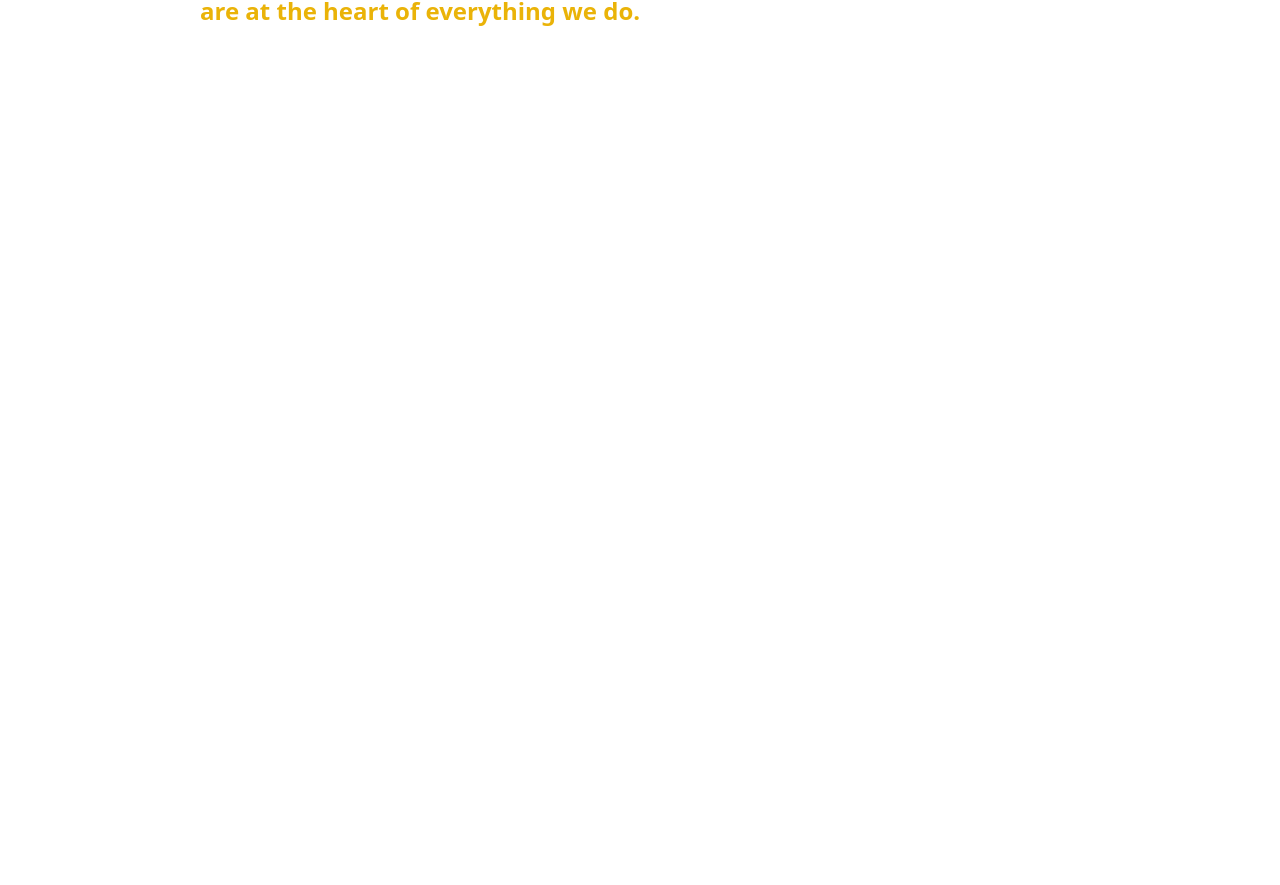
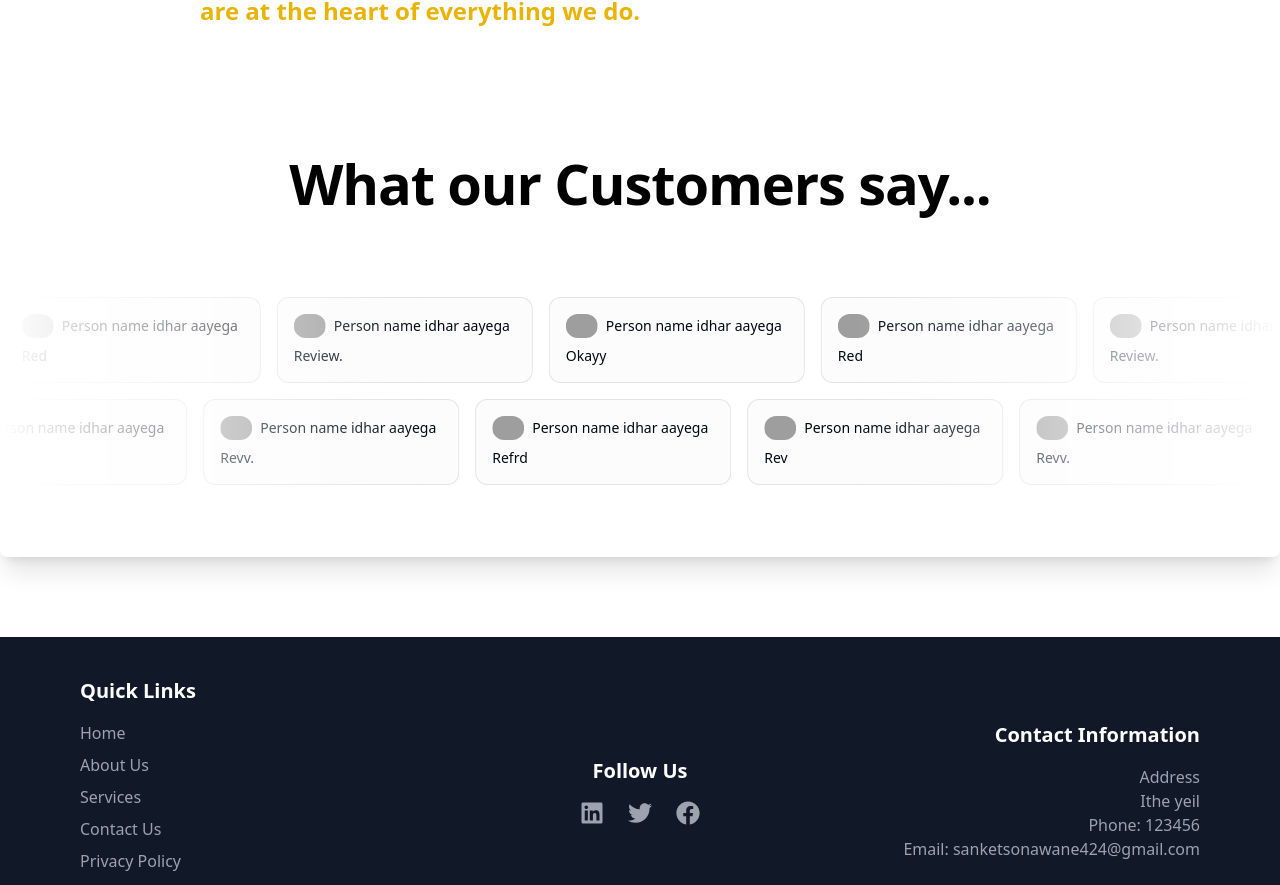
Before and after one commit to SanketSonawane11/wealthyfinancial, a Next.js app: page / in a window 1280 px wide. Shown: the part 1907-2792 px from the top of the page. Before the commit the page ends 1968 px from the top, so only its background shows below. Built offline with nearby package versions, Linux system fonts and the light colour scheme; grey boxes are pictures that could not be loaded.

Commit message:
Added Reviews and Footer

```diff
--- /dev/null
+++ b/src/app/Components/Footer.tsx
@@ -0,0 +1,133 @@
+import { FaLinkedin, FaTwitter, FaFacebook } from "react-icons/fa";
+
+const Footer = () => {
+  return (
+    <footer className="bg-gray-900 w-full text-white py-10">
+      <div className="container mx-auto px-6 lg:px-20">
+        <div className="flex flex-wrap justify-between items-center mb-6">
+          {/* Quick Links */}
+          <div className="w-full md:w-1/2 lg:w-1/3 mb-6 md:mb-0">
+            <h2 className="text-xl font-semibold text-eab308 mb-4">
+              Quick Links
+            </h2>
+            <ul className="space-y-2 text-gray-400">
+              <li>
+                <a href="/" className="hover:text-blue-500 transition-colors">
+                  Home
+                </a>
+              </li>
+              <li>
+                <a
+                  href="/about"
+                  className="hover:text-blue-500 transition-colors"
+                >
+                  About Us
+                </a>
+              </li>
+              <li>
+                <a
+                  href="/services"
+                  className="hover:text-blue-500 transition-colors"
+                >
+                  Services
+                </a>
+              </li>
+              <li>
+                <a
+                  href="/contact"
+                  className="hover:text-blue-500 transition-colors"
+                >
+                  Contact Us
+                </a>
+              </li>
+              <li>
+                <a
+                  href="/privacy-policy"
+                  className="hover:text-blue-500 transition-colors"
+                >
+                  Privacy Policy
+                </a>
+              </li>
+              <li>
+                <a
+                  href="/terms"
+                  className="hover:text-blue-500 transition-colors"
+                >
+                  Terms & Conditions
+                </a>
+              </li>
+            </ul>
+          </div>
+
+          {/* Social Media Links */}
+          <div className="w-full md:w-1/2 lg:w-1/3 mb-6 md:mb-0 text-center">
+            <h2 className="text-xl font-semibold text-eab308 mb-4">
+              Follow Us
+            </h2>
+            <div className="flex justify-center space-x-6">
+              <a
+                href="https://www.linkedin.com"
+                aria-label="LinkedIn"
+                className="text-gray-400 hover:text-blue-500"
+              >
+                <FaLinkedin size={24} />
+              </a>
+              <a
+                href="https://www.twitter.com"
+                aria-label="Twitter"
+                className="text-gray-400 hover:text-blue-500"
+              >
+                <FaTwitter size={24} />
+              </a>
+              <a
+                href="https://www.facebook.com"
+                aria-label="Facebook"
+                className="text-gray-400 hover:text-blue-500"
+              >
+                <FaFacebook size={24} />
+              </a>
+            </div>
+          </div>
+
+          {/* Contact Information */}
+          <div className="w-full lg:w-1/3 text-right">
+            <h2 className="text-xl font-semibold text-eab308 mb-4">
+              Contact Information
+            </h2>
+            <address className="not-italic text-gray-400">
+              Address
+              <br />
+              Ithe yeil
+              <br />
+              Phone:{" "}
+              <a
+                href="tel:+11234567890"
+                className="hover:text-blue-500 transition-colors"
+              >
+                123456
+              </a>
+              <br />
+              Email:{" "}
+              <a
+                href="mailto:info@fin-growth.com"
+                className="hover:text-blue-500 transition-colors"
+              >
+                sanketsonawane424@gmail.com
+              </a>
+            </address>
+          </div>
+        </div>
+
+        {/* Footer Bottom */}
+        <div className="border-t border-gray-700 pt-6 text-center text-gray-400">
+          <p>
+            &copy; {new Date().getFullYear()} Wealthy Financial Services. All
+            rights reserved.
+          </p>
+        </div>
+      </div>
+    </footer>
+  );
+};
+
+export default Footer;
--- /dev/null
+++ b/src/app/Components/Reviews.tsx
@@ -0,0 +1,101 @@
+import { cn } from "@/lib/utils";
+import Marquee from "./ui/Scrolling-Cards";
+import { Heading } from "./BlurHeading";
+
+const reviews = [
+  {
+    name: "Person name idhar aayega",
+    username: "@jack",
+    body: "Okayy",
+    img: "https://avatar.vercel.sh/jack",
+  },
+  {
+    name: "Person name idhar aayega",
+    username: "@jill",
+    body: "Red",
+    img: "https://avatar.vercel.sh/jill",
+  },
+  {
+    name: "Person name idhar aayega",
+    username: "@john",
+    body: "Review.",
+    img: "https://avatar.vercel.sh/john",
+  },
+  {
+    name: "Person name idhar aayega",
+    username: "@jane",
+    body: "Rev",
+    img: "https://avatar.vercel.sh/jane",
+  },
+  {
+    name: "Person name idhar aayega",
+    username: "@jenny",
+    body: "Revv.",
+    img: "https://avatar.vercel.sh/jenny",
+  },
+  {
+    name: "Person name idhar aayega",
+    username: "@james",
+    body: "Refrd",
+    img: "https://avatar.vercel.sh/james",
+  },
+];
+
+const firstRow = reviews.slice(0, reviews.length / 2);
+const secondRow = reviews.slice(reviews.length / 2);
+
+const ReviewCard = ({
+  img,
+  name,
+  username,
+  body,
+}: {
+  img: string;
+  name: string;
+  username: string;
+  body: string;
+}) => {
+  return (
+    <figure
+      className={cn(
+        "relative w-64 cursor-pointer overflow-hidden rounded-xl border p-4",
+        // light styles
+        "border-gray-950/[.1] bg-gray-950/[.01] hover:bg-gray-950/[.05]",
+        // dark styles
+        "dark:border-gray-50/[.1] dark:bg-gray-50/[.10] dark:hover:bg-gray-50/[.15]"
+      )}
+    >
+      <div className="flex flex-row items-center gap-2">
+        <img className="rounded-full" width="32" height="32" alt="" src={img} />
+        <div className="flex flex-col">
+          <figcaption className="text-sm font-medium dark:text-white">
+            {name}
+          </figcaption>
+        </div>
+      </div>
+      <blockquote className="mt-2 text-sm">{body}</blockquote>
+    </figure>
+  );
+};
+
+export function Reviews() {
+  return (
+    <div className="w-full my-[5rem] flex items-center justify-center flex-col">
+      <Heading heading="What our Customers say..." />
+      <div className="relative flex h-fit p-[3rem] md:p-[4rem] w-full flex-col items-center justify-center overflow-hidden rounded-lg bg-background md:shadow-xl">
+        <Marquee pauseOnHover className="[--duration:50s]">
+          {firstRow.map((review) => (
+            <ReviewCard key={review.username} {...review} />
+          ))}
+        </Marquee>
+        <Marquee reverse pauseOnHover className="[--duration:50s]">
+          {secondRow.map((review) => (
+            <ReviewCard key={review.username} {...review} />
+          ))}
+        </Marquee>
+        <div className="pointer-events-none absolute inset-y-0 left-0 w-1/3 bg-gradient-to-r from-white dark:from-background"></div>
+        <div className="pointer-events-none absolute inset-y-0 right-0 w-1/3 bg-gradient-to-l from-white dark:from-background"></div>
+      </div>
+    </div>
+  );
+}
--- /dev/null
+++ b/src/app/Components/ui/Scrolling-Cards.tsx
@@ -0,0 +1,51 @@
+import { cn } from "@/lib/utils";
+
+interface MarqueeProps {
+  className?: string;
+  reverse?: boolean;
+  pauseOnHover?: boolean;
+  children?: React.ReactNode;
+  vertical?: boolean;
+  repeat?: number;
+  [key: string]: any;
+}
+
+export default function Marquee({
+  className,
+  reverse,
+  pauseOnHover = false,
+  children,
+  vertical = false,
+  repeat = 4,
+  ...props
+}: MarqueeProps) {
+  return (
+    <div
+      {...props}
+      className={cn(
+        "group flex items-center justify-center overflow-hidden p-2 [--duration:40s] [--gap:1rem] [gap:var(--gap)]",
+        {
+          "flex-row": !vertical,
+          "flex-col": vertical,
+        },
+        className
+      )}
+    >
+      {Array(repeat)
+        .fill(0)
+        .map((_, i) => (
+          <div
+            key={i}
+            className={cn("flex shrink-0 justify-around [gap:var(--gap)]", {
+              "animate-marquee flex-row": !vertical,
+              "animate-marquee-vertical flex-col": vertical,
+              "group-hover:[animation-play-state:paused]": pauseOnHover,
+              "[animation-direction:reverse]": reverse,
+            })}
+          >
+            {children}
+          </div>
+        ))}
+    </div>
+  );
+}
--- a/src/app/page.tsx
+++ b/src/app/page.tsx
@@ -3,6 +3,8 @@ import { Navbar } from "./Components/Navbar";
 import { Hero } from "./Components/Hero";
 import Services from "./Components/Services";
 import { WhyUs } from "./Components/WhyUs";
+import Footer from "./Components/Footer";
+import { Reviews } from "./Components/Reviews";
 
 function page() {
   return (
@@ -11,6 +13,8 @@ function page() {
       <Hero />
       <Services />
       <WhyUs />
+      <Reviews />
+      <Footer />
     </div>
   );
 }
--- a/tailwind.config.ts
+++ b/tailwind.config.ts
@@ -59,13 +59,21 @@ const config = {
         sm: "calc(var(--radius) - 4px)",
       },
       keyframes: {
+        marquee: {
+          from: { transform: "translateX(0)" },
+          to: { transform: "translateX(calc(-100% - var(--gap)))" },
+        },
+        "marquee-vertical": {
+          from: { transform: "translateY(0)" },
+          to: { transform: "translateY(calc(-100% - var(--gap)))" },
+        },
         shimmer: {
           from: {
-            "backgroundPosition": "0 0"
+            backgroundPosition: "0 0",
           },
           to: {
-            "backgroundPosition": "-200% 0"
-          }
+            backgroundPosition: "-200% 0",
+          },
         },
         move: {
           "0%": { transform: "translateX(-200px)" },
@@ -81,6 +89,8 @@ const config = {
         },
       },
       animation: {
+        marquee: "marquee var(--duration) linear infinite",
+        "marquee-vertical": "marquee-vertical var(--duration) linear infinite",
         shimmer: "shimmer 2s linear infinite",
         move: "move 5s linear infinite",
         "accordion-down": "accordion-down 0.2s ease-out",
```
